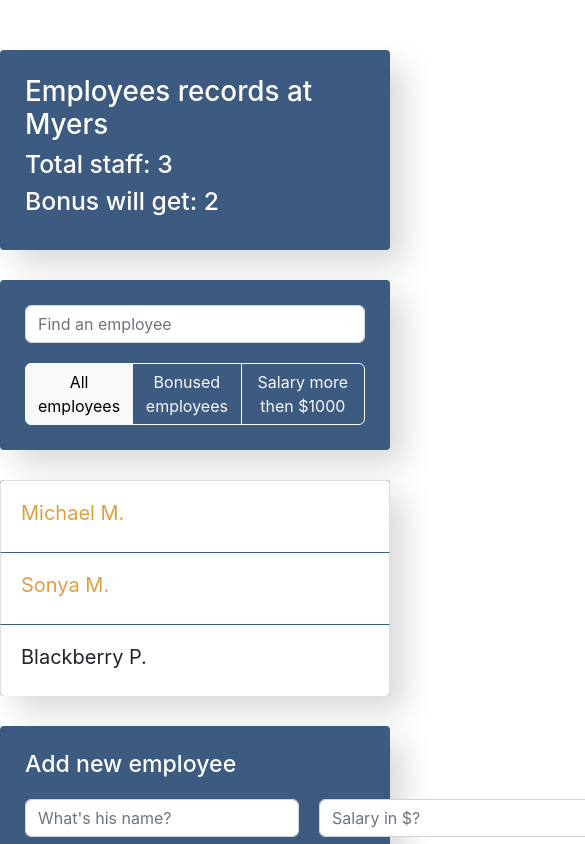
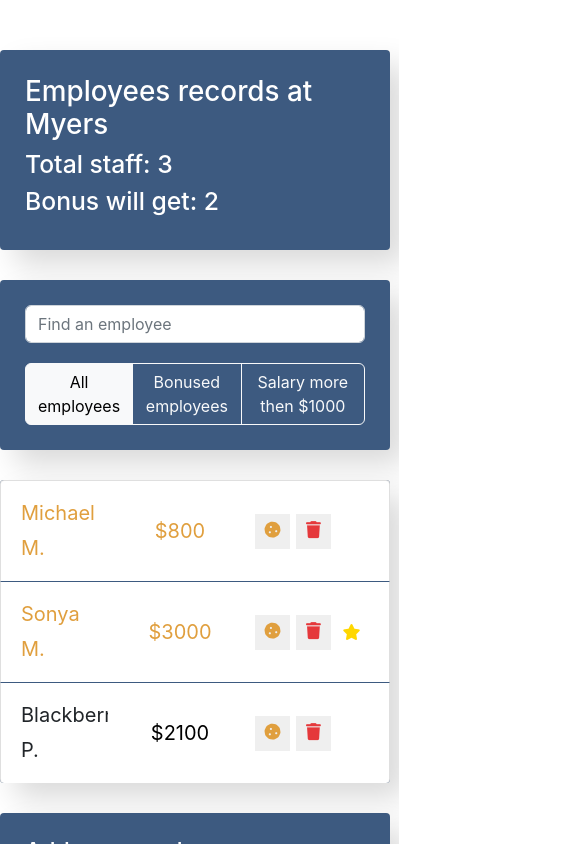
Before and after one commit to devmoek/react-employees-records, a React (Create React App) app: page / in a window 390 px wide. Shown: the top 844 px of the page, 585 px wide, since content can reach past the window. Built offline with nearby package versions, Linux system fonts and the light colour scheme.

Commit message:
responsive

```diff
--- a/src/components/employees-add-form/employees-add-form.css
+++ b/src/components/employees-add-form/employees-add-form.css
@@ -12,6 +12,6 @@
 }
 
 .add-form input {
-    width: 350px;
+    width: 50%;
     margin-right: 20px;
 }
--- a/src/components/employees-list-item.js/employees-list-item.css
+++ b/src/components/employees-list-item.js/employees-list-item.css
@@ -1,6 +1,8 @@
 .list-group-item {
     padding: 15px 20px;
     border-bottom: 1px solid #3d5a80;
+    width: 100%;
+    flex-wrap: wrap;
 }
 
 .list-group-item:last-child {
@@ -11,7 +13,8 @@
     line-height: 35px;
     font-size: 20px;
     cursor: pointer;
-    min-width: 550px;
+    width: 25%;
+    overflow: auto;
 }
 
 .list-group-item input {
@@ -55,6 +58,11 @@
     transform: translateX(0px);
 }
 
+.list-group-item-input {
+    width: 25%;
+    text-align: center;
+}
+
 .list-group-item.increase .list-group-item-label, .list-group-item.increase .list-group-item-input {
     color: #e09f3e;
 }
```
